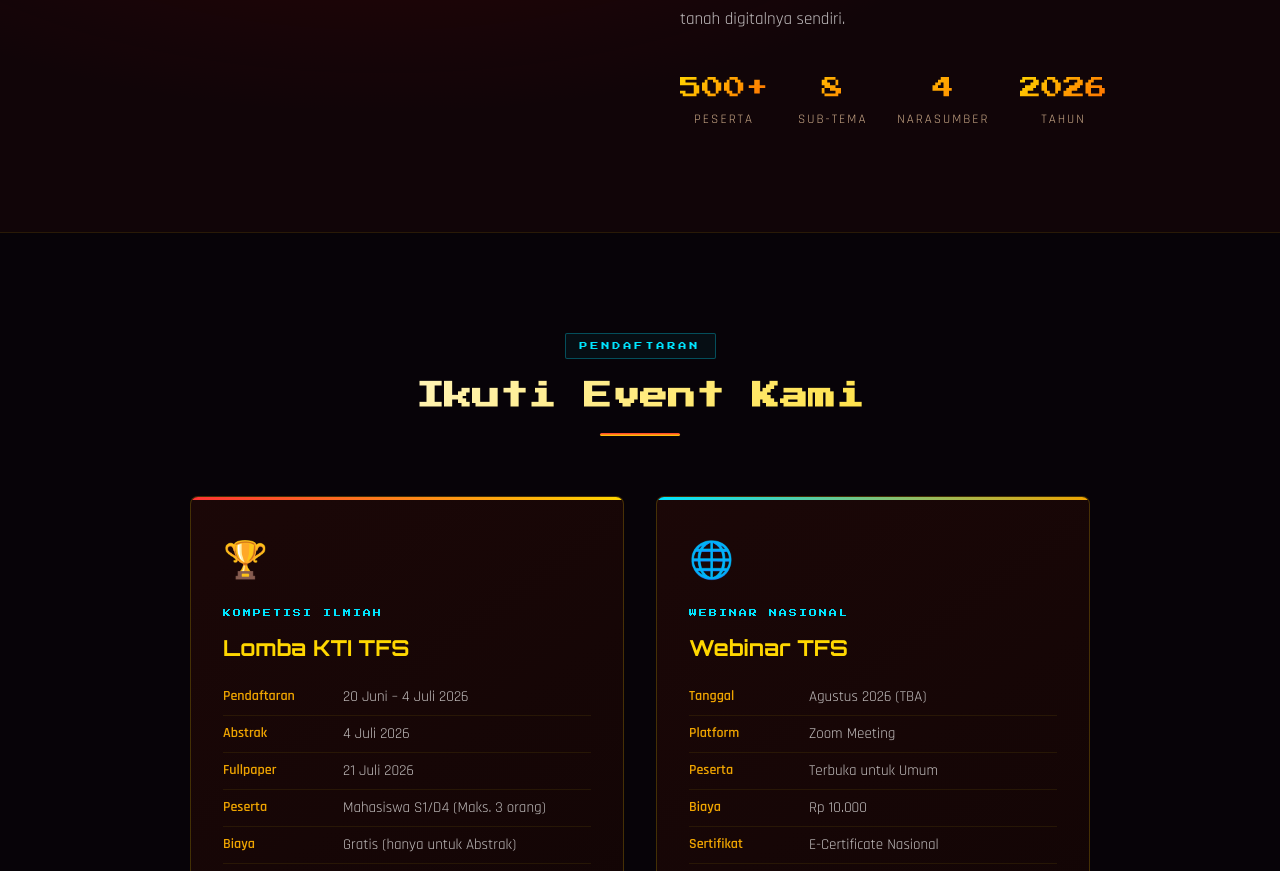
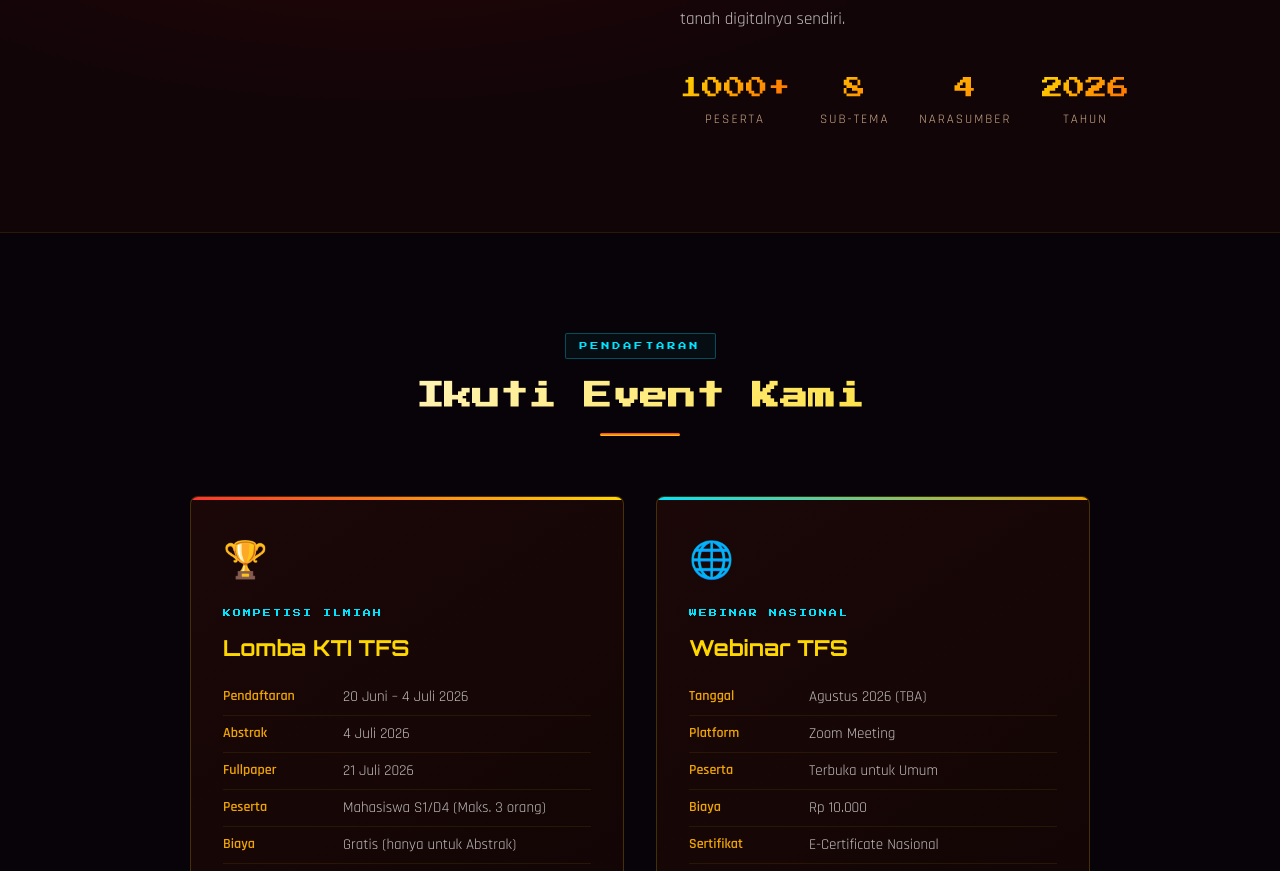
Before and after one commit to Kareza-maulana/Technofair-And-Seminar-2026, a plain HTML site: page index.html in a window 1280 px wide. Shown: the part 1356-2227 px from the top of the page. Drawn offline with Linux system fonts and the light colour scheme.

Commit message:
ganti jumlah peserta

```diff
--- a/index.html
+++ b/index.html
@@ -1968,7 +1968,7 @@
           </p>
           <div class="tentang-stats">
             <div class="stat-item">
-              <span class="stat-num">500+</span>
+              <span class="stat-num">1000+</span>
               <span class="stat-label">Peserta</span>
             </div>
             <div class="stat-item">
```
